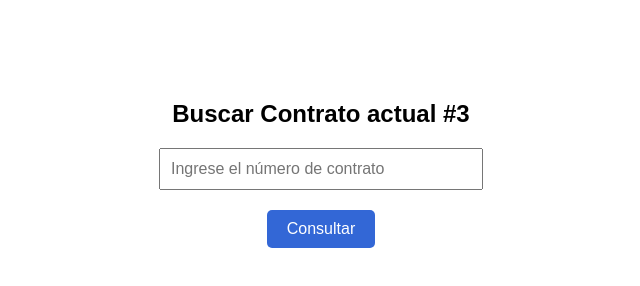
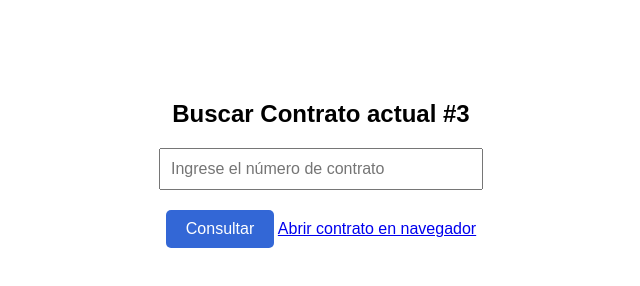
Before and after one commit to angelmoreira27/consulta-contrato, a plain HTML site: page index.html in a window 1280 px wide. Shown: the whole page, without its empty margins (319-959 px from the left). Drawn offline with Linux system fonts and the light colour scheme.

Commit message:
Update index.html

```diff
--- a/index.html
+++ b/index.html
@@ -31,7 +31,11 @@
     <input id="inputContrato" type="text" placeholder="Ingrese el número de contrato">
     <br>
     <button onclick="buscarContrato()">Consultar</button>
-
+<a href="https://script.google.com/macros/s/AKfycbydWf-lrzX2066rECbGIc8tWv5yfILoJlDebGCTSNxgZdxPsqGsnyuXL6o09rhi8jw8/exec?contrato=894566"
+   target="_blank"
+   rel="noopener noreferrer">
+   Abrir contrato en navegador
+</a>
     <script>
       function buscarContrato() {
         const contrato = document.getElementById("inputContrato").value.trim();
```
